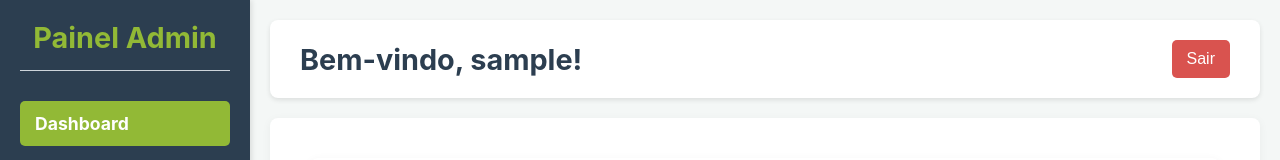
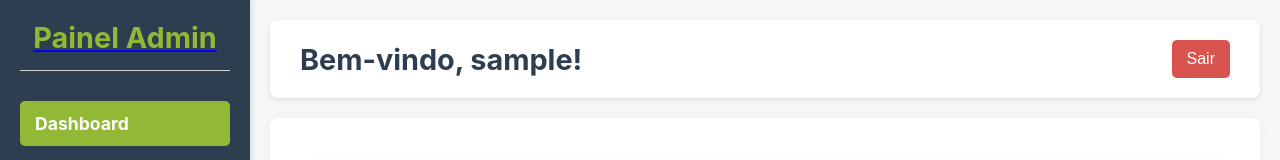
Before and after one commit to jonathamoreira/spa-police-report, a React (Vite) app: page /admin/painel in a window 1280 px wide. Shown: the top 160 px of the page. Built offline with nearby package versions, Linux system fonts and the light colour scheme; no server answers; sample sign-in values are in the browser's storage.

Commit message:
feat: Update AdminSidebar title to be a link and rename button in DashboardUser to 'Registrar Ocorrência'

```diff
--- a/src/Components/Admin/AdminSideBar/AdminSideBar.jsx
+++ b/src/Components/Admin/AdminSideBar/AdminSideBar.jsx
@@ -1,5 +1,6 @@
 // src/Components/Admin/AdminSidebar/AdminSidebar.jsx
 import React from "react";
+import { Link } from "react-router-dom";
 import {
   SidebarContainer,
   SidebarHeader,
@@ -20,7 +21,9 @@
       )}
 
       <SidebarHeader>
-        <SidebarTitle>Painel Admin</SidebarTitle>
+        <Link to="/admin/register">
+          <SidebarTitle>Painel Admin</SidebarTitle>
+        </Link>
       </SidebarHeader>
       <NavList>
         <NavItem>
--- a/src/pages/User/DashboardUser.jsx
+++ b/src/pages/User/DashboardUser.jsx
@@ -115,7 +115,7 @@
         <WelcomeTitle>Bem-vindo(a),{userName || "Usuário"}</WelcomeTitle>
 
         <CreateProtocolButton onClick={handleCreateProtocol}>
-          Registrar Novo Protocolo
+          Registrar Ocorrência
         </CreateProtocolButton>
       </HeaderSection>
 
```
